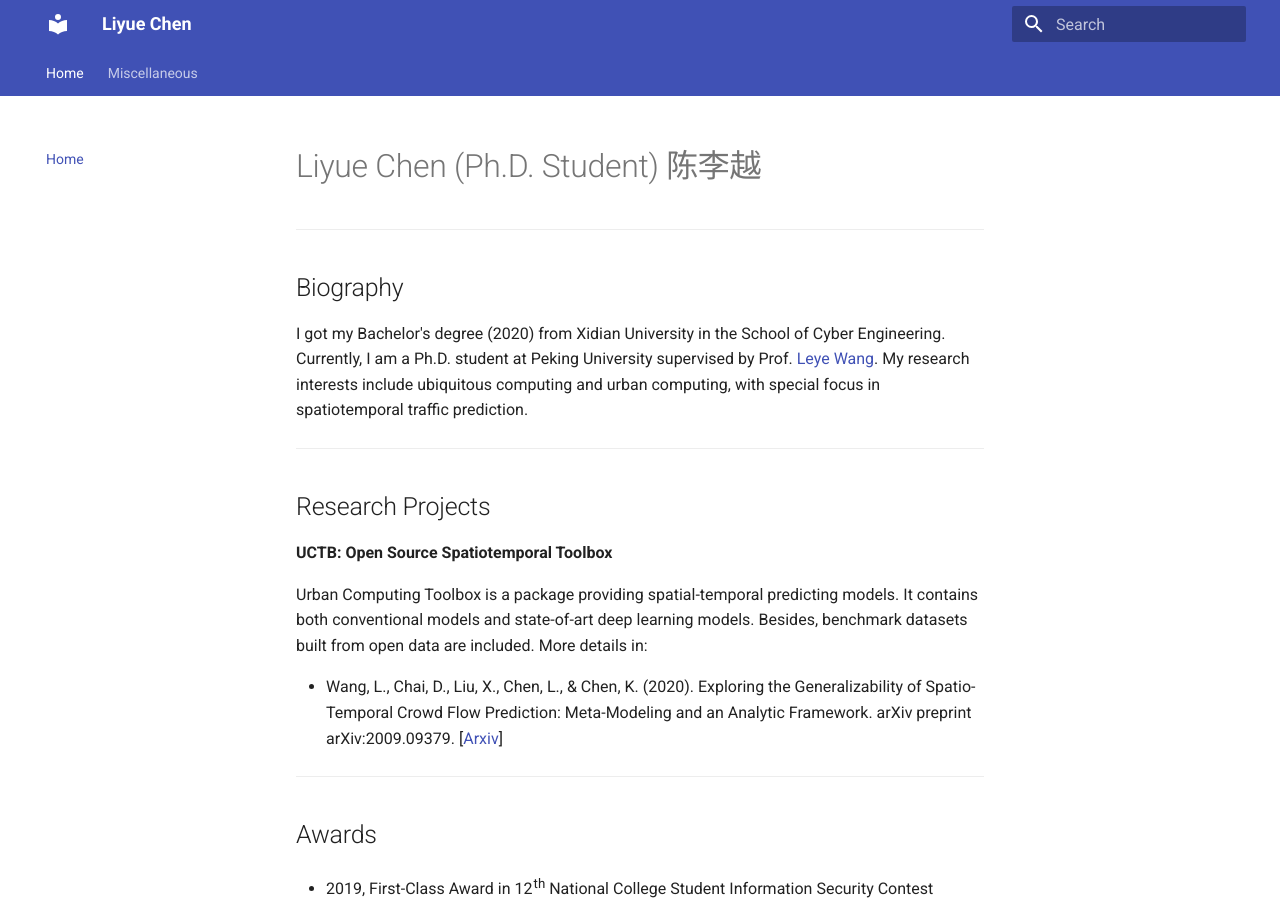
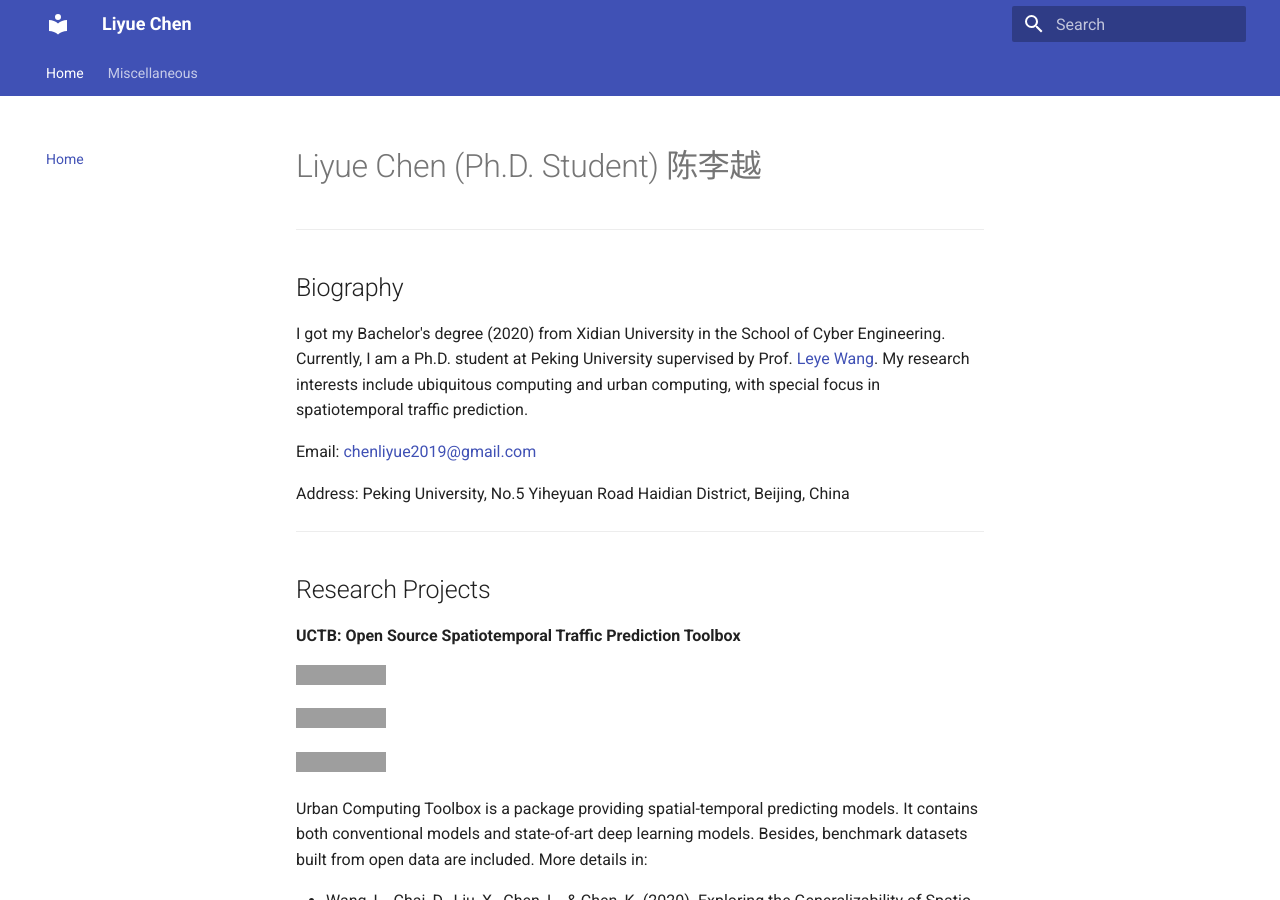
Before and after one commit to Liyue-Chen/Liyue-Chen.github.io, an MkDocs documentation site: the page built from docs/index.md, in a window 1280 px wide and 900 px high. Built offline with MkDocs 1.6.1 and Material for MkDocs 9.7.7, drawn with Linux system fonts in a browser that asks for light colours; grey boxes are pictures that could not be loaded.

Commit message:
add supplements

```diff
--- a/build_guide.txt
+++ b/build_guide.txt
@@ -4,8 +4,9 @@
 # https://bingtan.me/
 
 # document
+# https://www.mkdocs.org/user-guide/deploying-your-docs/
 
-# when debug
+# debug
 mkdocs serve
 mkdocs build
 
--- a/docs/index.md
+++ b/docs/index.md
@@ -6,11 +6,21 @@
 
 I got my Bachelor's degree (2020) from Xidian University in the School of Cyber Engineering. Currently, I am a Ph.D. student at Peking University supervised by Prof. [Leye Wang](https://wangleye.github.io/). My research interests include ubiquitous computing and urban computing, with special focus in spatiotemporal traffic prediction.
 
+Email: chenliyue2019@gmail.com
+
+Address: Peking University, No.5 Yiheyuan Road Haidian District, Beijing, China
+
 ------
 
 ##  Research Projects
 
-**UCTB: Open Source Spatiotemporal Toolbox**
+**UCTB: Open Source Spatiotemporal Traffic Prediction Toolbox**
+
+[![stars](https://img.shields.io/github/stars/uctb/UCTB?style=social)](https://github.com/uctb/UCTB)
+
+[![PyPI](https://img.shields.io/badge/pypi%20package-v0.3.0-sucess)](https://pypi.org/project/UCTB/)
+
+[![Documentation](https://img.shields.io/badge/api-reference-blue.svg)](https://uctb.github.io/UCTB/)
 
 Urban Computing Toolbox is a package providing spatial-temporal predicting models. It contains both conventional models and state-of-art deep learning models. Besides, benchmark datasets built from open data are included. More details in:
 
--- a/mkdocs.yml
+++ b/mkdocs.yml
@@ -9,11 +9,10 @@ theme:
     - search.suggest
     - navigation.tabs
 
-
 plugins:
   - search
 google_analytics:
-  - UA-XXXXXXXX-X
+  - G-9099QZMTTR
   - auto
 
 markdown_extensions:
```
Also changed, not shown: site/404.html, site/UCTB_Tutorial/index.html, site/index.html, site/search/search_index.json, site/sitemap.xml, 1 other file.
